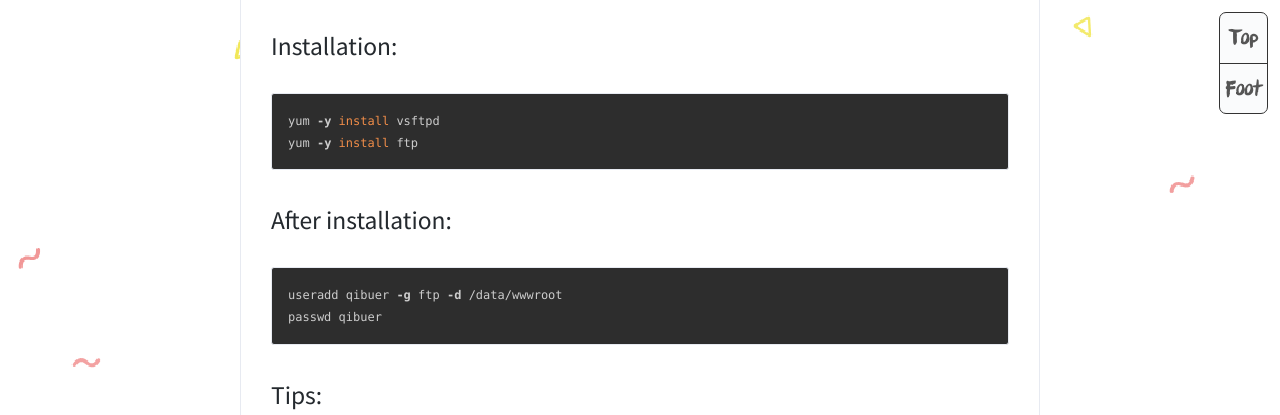
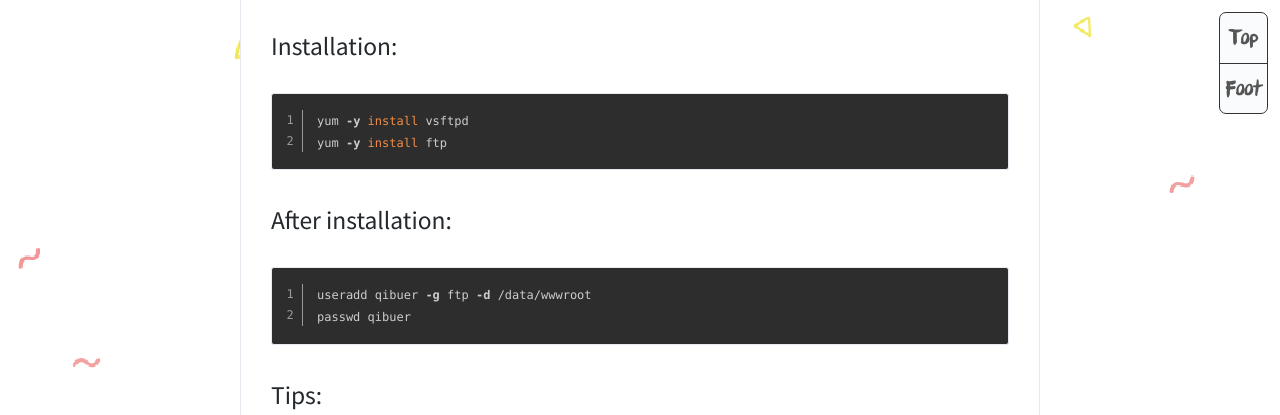
Before and after one commit to sally4388you/sally4388you.github.io, a Jekyll site: the page built from _posts/2018-06-04-qCloud-ftp.md, in a window 1280 px wide. Shown: the part 696-1111 px from the top of the page. Built offline with Jekyll 4.4.1, drawn with Linux system fonts in a browser that asks for light colours.

Commit message:
added line numbers

```diff
--- a/assets/css/github-markdown.css
+++ b/assets/css/github-markdown.css
@@ -717,6 +717,9 @@
 .markdown-body .highlight pre {
   margin-bottom: 0;
   word-break: normal;
+  position: relative;
+  padding-left: 3em !important;
+  counter-reset: linenumber;
 }
 
 .markdown-body .highlight pre,
@@ -727,6 +730,35 @@
   line-height: 1.45;
   background-color: #2d2d2d;
   border-radius: 3px;
+}
+
+.highlight .line-numbers-rows {
+  position: absolute;
+  pointer-events: none;
+  top: 16px;
+  font-size: 100%;
+  left: 1.2em;
+  letter-spacing: -1px;
+  border-right: 1px solid #999;
+  -webkit-user-select: none;
+  -moz-user-select: none;
+  -ms-user-select: none;
+  user-select: none;
+}
+
+.highlight .line-numbers-rows > span {
+  pointer-events: none;
+  display: block;
+  counter-increment: linenumber;
+  line-height: 21px;
+}
+
+.highlight .line-numbers-rows span:before {
+  content: counter(linenumber);
+  color: #999;
+  display: block;
+  padding-right: .8em;
+  text-align: right;
 }
 
 .markdown-body .full-commit .btn-outline:not(:disabled):hover {
@@ -771,10 +803,6 @@
   border-bottom-color: #eee;
 }
 
-/*.highlighter-rouge {
-  color: #c7254e;
-}*/
-
 @media screen and (max-width: 500px){
   .markdown-body,.markdown-body p{
     font-size: 16px;
--- a/assets/css/style.css
+++ b/assets/css/style.css
@@ -521,19 +521,21 @@ a{
   border: 1px solid #e7eaf1;
 }
 /*滚动条样式*/
-.markdown-body .highlight pre::-webkit-scrollbar {/*滚动条整体样式*/
-    width: 15px;     /*高宽分别对应横竖滚动条的尺寸*/
+/*滚动条整体样式*/
+/*.markdown-body .highlight pre::-webkit-scrollbar {
+    width: 15px;
     height: 15px;
-}
-.markdown-body .highlight pre::-webkit-scrollbar-thumb {/*滚动条里面小方块*/
+}*/
+/*滚动条里面小方块*/
+/*.markdown-body .highlight pre::-webkit-scrollbar-thumb {
     border-radius: 0px;
-    /*background: #fafbfc;*/
     background-color: #999;
-}
-.markdown-body .highlight pre::-webkit-scrollbar-track {/*滚动条里面轨道*/
+}*/
+/*滚动条里面轨道*/
+/*.markdown-body .highlight pre::-webkit-scrollbar-track {
     border-radius: 0;
     background: white;
-}
+}*/
 .postpage-subtitle{
   width: 80%;
   height: auto;
--- a/assets/js/main.js
+++ b/assets/js/main.js
@@ -1,26 +1,5 @@
 var leftTab = document.getElementById('left-tab'),
     rightTab = document.getElementById('right-tab');
-
-// 垃圾方法，该方法必须等页面加载玩才有效
-// window.onload = function(){
-//   btn[0].onmouseover=function() {
-//     leftTab.style.display="block";
-//     leftTab.setAttribute("class","rotateInUpLeft self-animated");
-//   }
-//   btn[0].onmouseout=function() {
-//     leftTab.setAttribute("class","rotateOutDownLeft self-animated");
-//     // leftTab.style.display="none";
-//   }
-//   btn[1].onmouseover=function() {
-//     rightTab.style.display="block";
-//     rightTab.setAttribute("class","rotateInUpRight self-animated");
-//   }
-//   btn[1].onmouseout=function() {
-//     rightTab.setAttribute("class","rotateOutDownRight self-animated");
-//     // leftTab.style.display="none";
-//   }
-//
-// }
 
 function showLeft() {
   leftTab.style.display="block";
@@ -39,3 +18,22 @@ function showRight() {
 function goneRight() {
   rightTab.setAttribute("class","rotateOutDownRight self-animated");
 }
+
+
+// add line numbers for code snippet
+
+let code_snippets = document.querySelectorAll('pre.highlight');
+
+for (let i = 0; i < code_snippets.length; i ++) {
+    let code = code_snippets[i].children[0];
+    let total_lines = Math.ceil(parseInt(code.offsetHeight) / 21);
+
+    let wrapper = document.createElement('span');
+    wrapper.setAttribute('class', 'line-numbers-rows');
+    wrapper.setAttribute('aria-hidden', 'hidden');
+    for (let j = 1; j <= total_lines; j++) {
+        wrapper.appendChild(document.createElement('span'));
+    }
+
+    code.appendChild(wrapper);
+}
```
